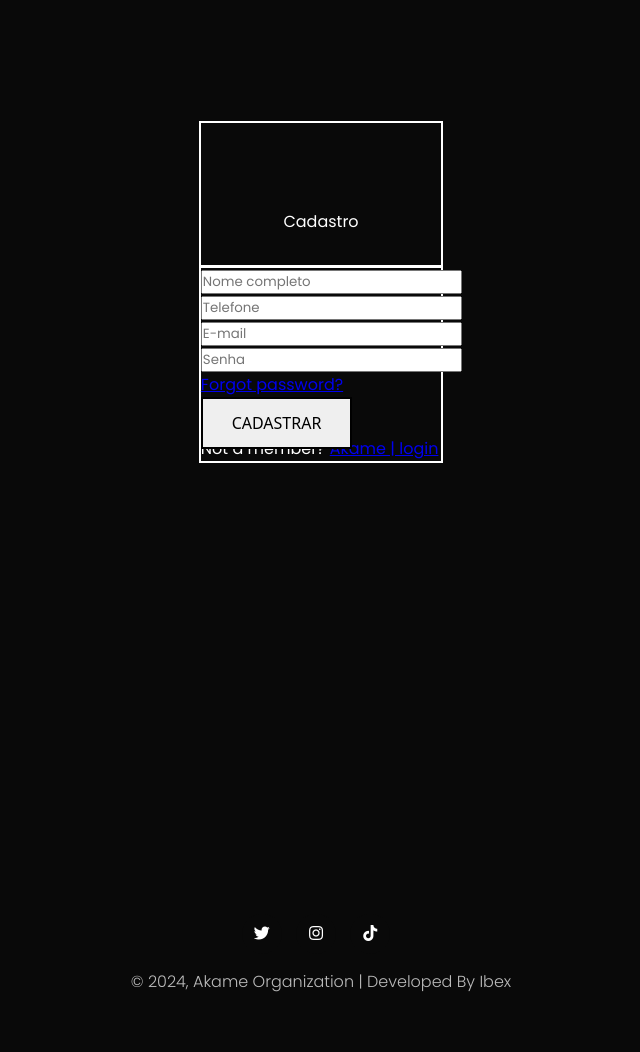
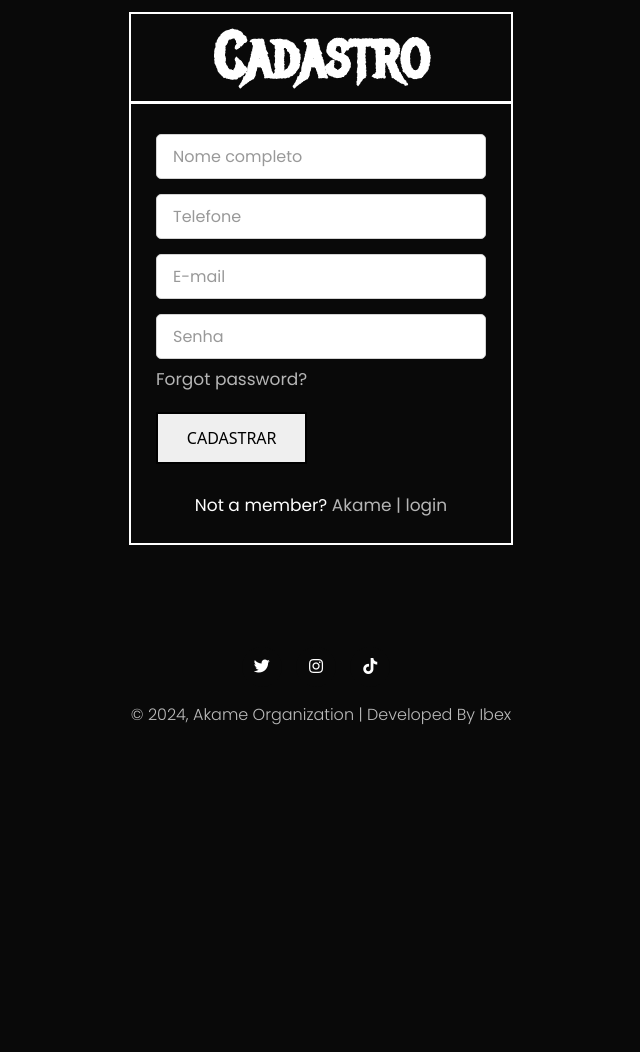
Before and after one commit to SystemRhino/Akame, a PHP site: page /cadastro.php in a window 1280 px wide. Shown: the part 160-1212 px from the top of the page, without its empty margins (319-959 px from the left). After the commit the page ends 885 px from the top, so only its background shows below. Run offline with PHP 8.4, Linux system fonts and the light colour scheme.

Commit message:
Update cadastro.php

```diff
--- a/cadastro.php
+++ b/cadastro.php
@@ -6,41 +6,27 @@ if (isset($_SESSION['id'])) {
     }
 ?>
 <!DOCTYPE html>
-<html lang="pt">
+<html lang="pt-br">
 <head>
+	<meta charset="utf-8">
+    <link rel="stylesheet" type="text/css" href="css/navbar.css">
+    <link rel="stylesheet" href="css/login-cadastro.css">
+    <link rel="stylesheet" href="css/footer.css">
+	<script src="js/jquery-3.6.0.min.js"></script>
+
     <title>Cadastro | Akame</title>
-	<meta charset="utf-8">
 </head>
-	<script src="js/jquery-3.6.0.min.js"></script>
-  <link rel="stylesheet" href="css/login-cadastro.css">
-  <link rel="stylesheet" href="css/index.css">
-  <link rel="stylesheet" href="css/footer.css">
-  <link rel="stylesheet" href="css/navbar.css">
-
-
 <body>
-
     <?php include('php/navbar.php')?>
-
-
-<div class="main">
-    <aside class="left">
-
-    </aside>
-
     <main>
-
         <div class="containerF">
-  <!-- Tag "span" usada para retorno do ajax -->
-	<span></span><br><br>
-      <div class="wrapperF">
-        <div class="title">Cadastro</div>
-        <form id="form_cadastro" method="post" enctype="multipart/form-data" class="formF">
+            <div class="title">
+                <h1>Cadastro</h1>
+            </div>
+            <form id="form_cadastro" method="post" enctype="multipart/form-data" class="form">
                 <div class="row">
-
                     <input type="text" name="user" placeholder="Nome completo">
                 </div>
-
                 <div class="row">
                     <input type="number" name="tel" placeholder="Telefone">
                 </div>
@@ -50,28 +36,18 @@ if (isset($_SESSION['id'])) {
                 <div class="row">
                     <input type="text" name="password" placeholder="Senha">
                 </div>
-
-          <div class="pass"><a href="#">Forgot password?</a></div>
+                <div class="pass">
+                    <a href="#">Forgot password?</a>
+                </div>
+                <span></span> <!-- retorno ajax-->
                 <div class="row button">
                     <button type="submit" id="entrar" class="btn-join">Cadastrar</button>
                 </div>
                 <div class="signup-link">Not a member? <a href="login.php">Akame | login</a></div>
             </form>
-
         </div>
-    </div>
-
-
-
-
-
-
     </main>
-<aside class="right"></aside>
-    </div>
-
     <?php include('php/footer.php')?>
-</body>
 
 	<script type="text/javascript">
         $(document).ready(function() {
@@ -87,14 +63,13 @@ $(document).ready(function() {
                     processData: false,
                     success: function(response) {
                         $("span").html(response); // Exibe a resposta do servidor
-
                     },
                     error: function(xhr, status, error) {
                         console.log(xhr.responseText);
-
                     }
                 });
             });
         });
 	</script>
+</body>
 </html>
```
Lines whose indentation alone changed are shown as unchanged.
